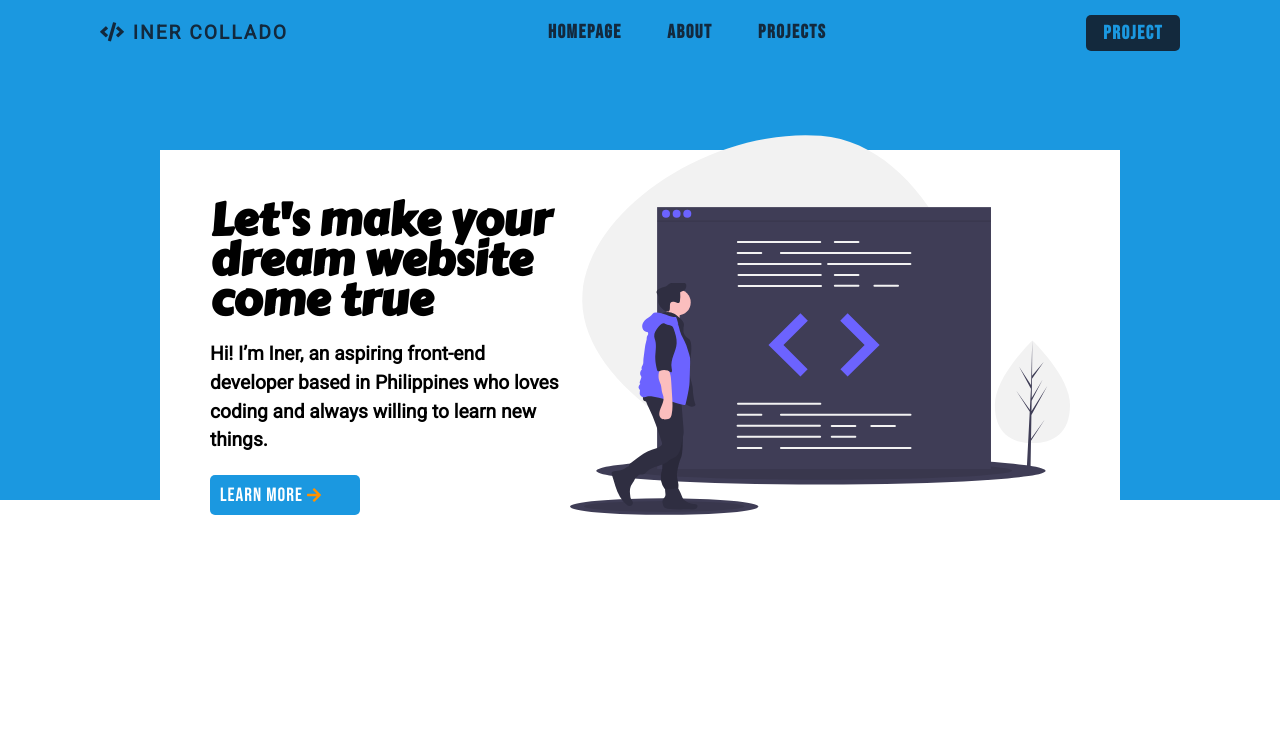
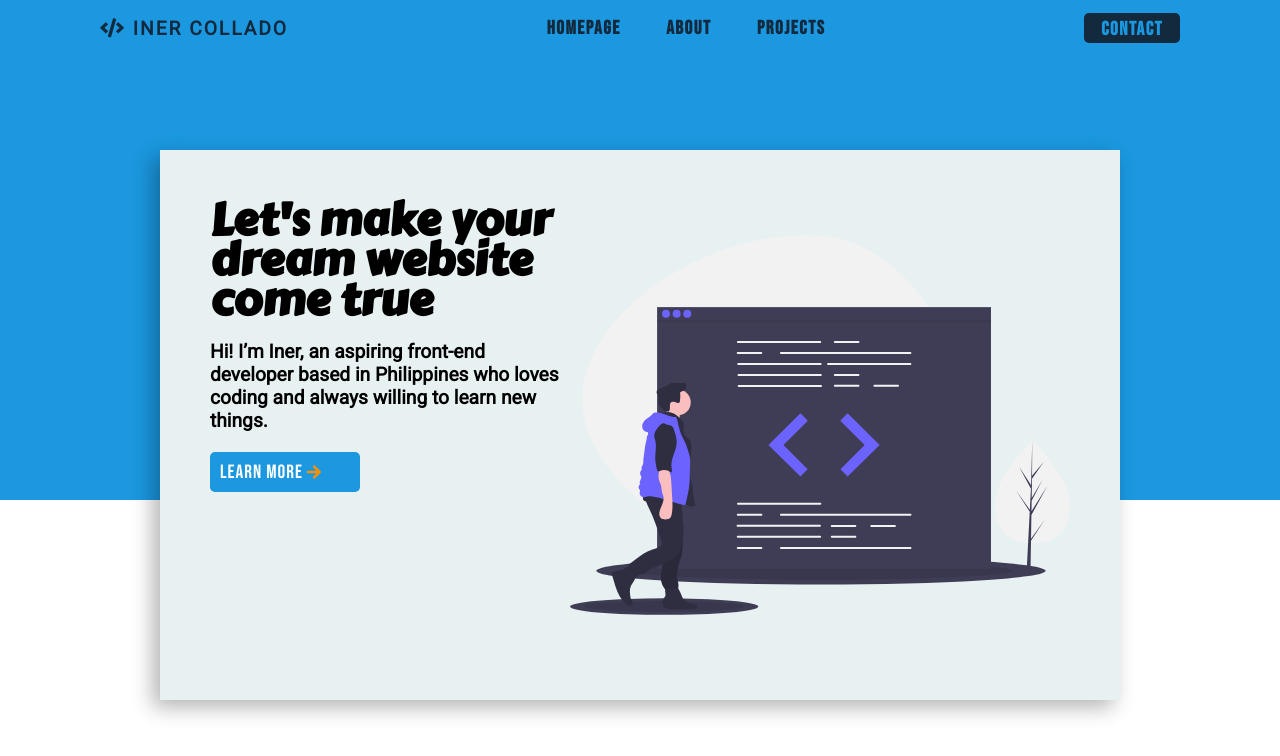
Before and after one commit to Iner-17/Iner-Collado, a plain HTML site: page index.html in a window 1280 px wide. Drawn offline with Linux system fonts and the light colour scheme.

Commit message:
Initial commit

```diff
--- a/css1/_global.css
+++ b/css1/_global.css
@@ -5,9 +5,9 @@
 * {
   margin: 0;
   padding: 0;
-  line-height: 1.5em;
   box-sizing: border-box;
   font-family: "Roboto", sans-serif;
+  outline: none;
 }
 
 body {
--- a/css1/index.css
+++ b/css1/index.css
@@ -7,17 +7,19 @@ header {
 /* Navigation bar, FIXED */
 nav {
   position: fixed;
+  height: 7vh;
   width: 100%;
   display: flex;
   justify-content: space-between;
   align-items: center;
-  padding: 15px 100px;
+  padding: 0px 100px;
   background: #1b98e0;
 }
 
 .nav-links {
   display: flex;
   justify-content: space-around;
+  align-items: center;
   width: 30%;
 }
 
@@ -29,17 +31,11 @@ nav {
 
 .nav-links li {
   list-style-type: none;
-  margin: 0 20px;
-}
-
-.nav-links li:hover {
-  transform: scale(1.05);
 }
 
 .nav-links a {
   font-family: "Bebas Neue", cursive;
   font-size: 1.2em;
-  position: relative;
   text-decoration: none;
   font-weight: 600;
   letter-spacing: 1.5px;
@@ -48,6 +44,8 @@ nav {
 
 .nav-links a:hover {
   color: #204669;
+  background: #aed7fd;
+  padding: 25px 0px;
 }
 
 .active {
@@ -76,8 +74,9 @@ main {
   transform: translate(-50%);
   padding: 10px 50px;
   width: 75%;
-  background-color: #fff;
-  height: 350px;
+  background-color: #e8f1f2;
+  height: 550px;
+  box-shadow: -7px 7px 20px rgba(0, 0, 0, 0.3);
 }
 
 .content {
--- a/index.html
+++ b/index.html
@@ -23,7 +23,7 @@
             <li><a href="#">projects</a></li>
           </ul>
 
-          <li class="active"><a href="#">project</a></li>
+          <li class="active"><a href="#">contact</a></li>
         </nav>
       </header>
       <main>
```
